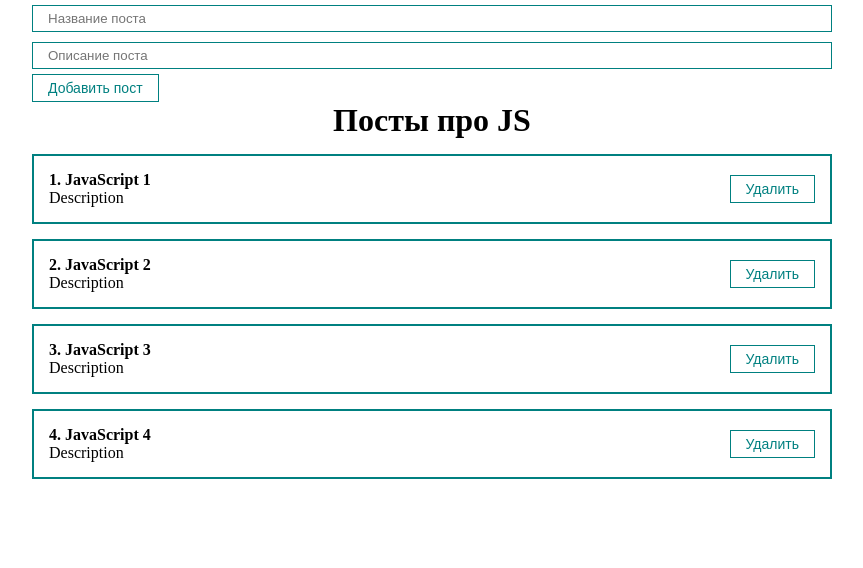
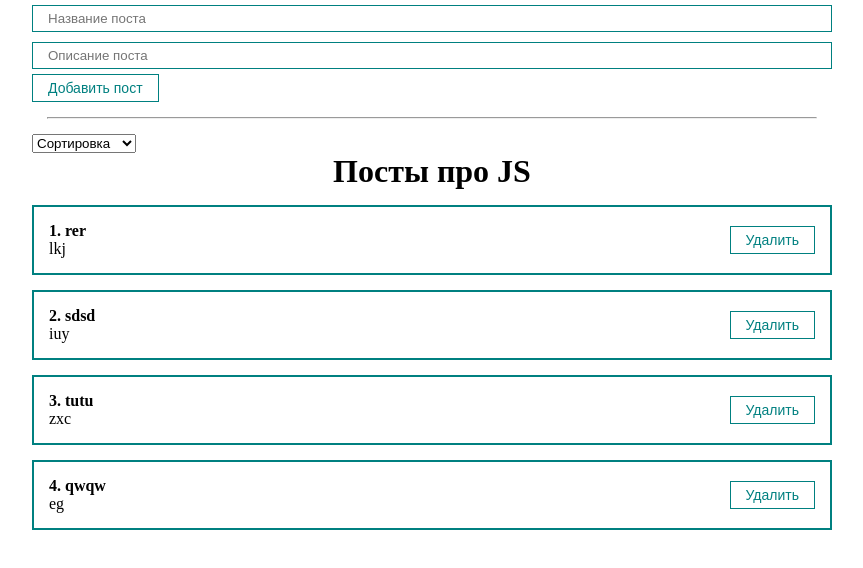
Before and after one commit to RomanExceed21/Learning-ReactJs-Ulbi, a React (Create React App) app in the folder laerning-react/: page / in a window 1280 px wide. Shown: the top 568 px of the page, without its empty margins (208-1071 px from the left). Built offline with nearby package versions, Linux system fonts and the light colour scheme.

Commit message:
add sort

```diff
--- a/laerning-react/src/App.js
+++ b/laerning-react/src/App.js
@@ -1,23 +1,51 @@
 import React, { useState } from "react";
 import PostForm from './components/PostForm';
 import PostsList from './components/PostsList';
+import MySelect from './components/UI/select/MySelect';
 
 function App() {
   const [posts, setPosts] = useState([
-    { id: 1, title: "JavaScript 1", body: "Description" },
-    { id: 2, title: "JavaScript 2", body: "Description" },
-    { id: 3, title: "JavaScript 3", body: "Description" },
-    { id: 4, title: "JavaScript 4", body: "Description" },
+    { id: 1, title: "rer", body: "lkj" },
+    { id: 2, title: "sdsd", body: "iuy" },
+    { id: 3, title: "tutu", body: "zxc" },
+    { id: 4, title: "qwqw", body: "eg" },
   ]);
+
+  const [selectedSort, setSelectedSort] = useState('')
 
   function createPost(newPost) {
     setPosts([...posts, newPost]);
   }
 
+  function removepost(post) {
+    setPosts(posts.filter(p => p.id !== post.id))
+  }
+
+  function sortPosts(sort) {
+    setSelectedSort(sort)
+    setPosts([...posts].sort((a, b) => a[sort].localeCompare(b[sort])))
+  }
+
   return (
     <div className="App">
-      <PostForm create={createPost}/>
-      <PostsList posts={posts} title="Посты про JS" />
+      <PostForm create={createPost} />
+      <hr style={{ margin: "15px" }} />
+      <div>
+        <MySelect
+          value={selectedSort}
+          onChange={sortPosts}
+          defaultValue="Сортировка"
+          options={[
+            { value: "title", name: "По названию" },
+            { value: "body", name: "По описанию" },
+          ]}
+        />
+      </div>
+      {posts.length ? (
+        <PostsList remove={removepost} posts={posts} title="Посты про JS" />
+      ) : (
+        <h1 style={{ textAlign: "center" }}>Посты не найдены</h1>
+      )}
     </div>
   );
 }
--- a/laerning-react/src/components/PostItem.jsx
+++ b/laerning-react/src/components/PostItem.jsx
@@ -2,7 +2,7 @@ import React from 'react';
 import '../styles/App.css'
 import MyButton from './UI/button/MyButton';
 
-export default function PostItem({post, number}) {
+export default function PostItem({post, number, remove}) {
 	return (
     <div>
       <div className="post">
@@ -13,7 +13,11 @@ export default function PostItem({post, number}) {
           <div>{post.body}</div>
         </div>
         <div className="post__btns">
-          <MyButton>Удалить</MyButton>
+          <MyButton
+            onClick={() => remove(post)}
+          >
+            Удалить
+          </MyButton>
         </div>
       </div>
     </div>
--- a/laerning-react/src/components/PostsList.jsx
+++ b/laerning-react/src/components/PostsList.jsx
@@ -1,12 +1,17 @@
 import React from 'react';
 import PostItem from './PostItem';
-export default function PostsList({posts, title}) {
+export default function PostsList({posts, title, remove}) {
 
 	return (
     <div>
       <h1 style={{ textAlign: "center" }}>{title}</h1>
       {posts.map((post, index) => (
-        <PostItem number={index+1} post={post} key={post.id} />
+        <PostItem
+          remove={remove}
+          number={index + 1}
+          post={post}
+          key={post.id}
+        />
       ))}
     </div>
   );
--- /dev/null
+++ b/laerning-react/src/components/UI/select/MySelect.jsx
@@ -0,0 +1,20 @@
+import React from 'react';
+import classes from './MySelect.module.css'
+
+export default function MySelect({defaultValue, options, value, onChange}) {
+	return (
+    <select
+			value={value}
+			onChange={(e) => onChange(e.target.value)}
+		>
+      <option disabled value="">
+        {defaultValue}
+      </option>
+      {options.map((option) => (
+        <option value={option.value} key={option.value}>
+          {option.name}
+        </option>
+      ))}
+    </select>
+  );
+}
--- /dev/null
+++ b/laerning-react/src/components/UI/select/MySelect.module.css
@@ -0,0 +1,3 @@
+.mySelect {
+	color: teal;
+}
```
